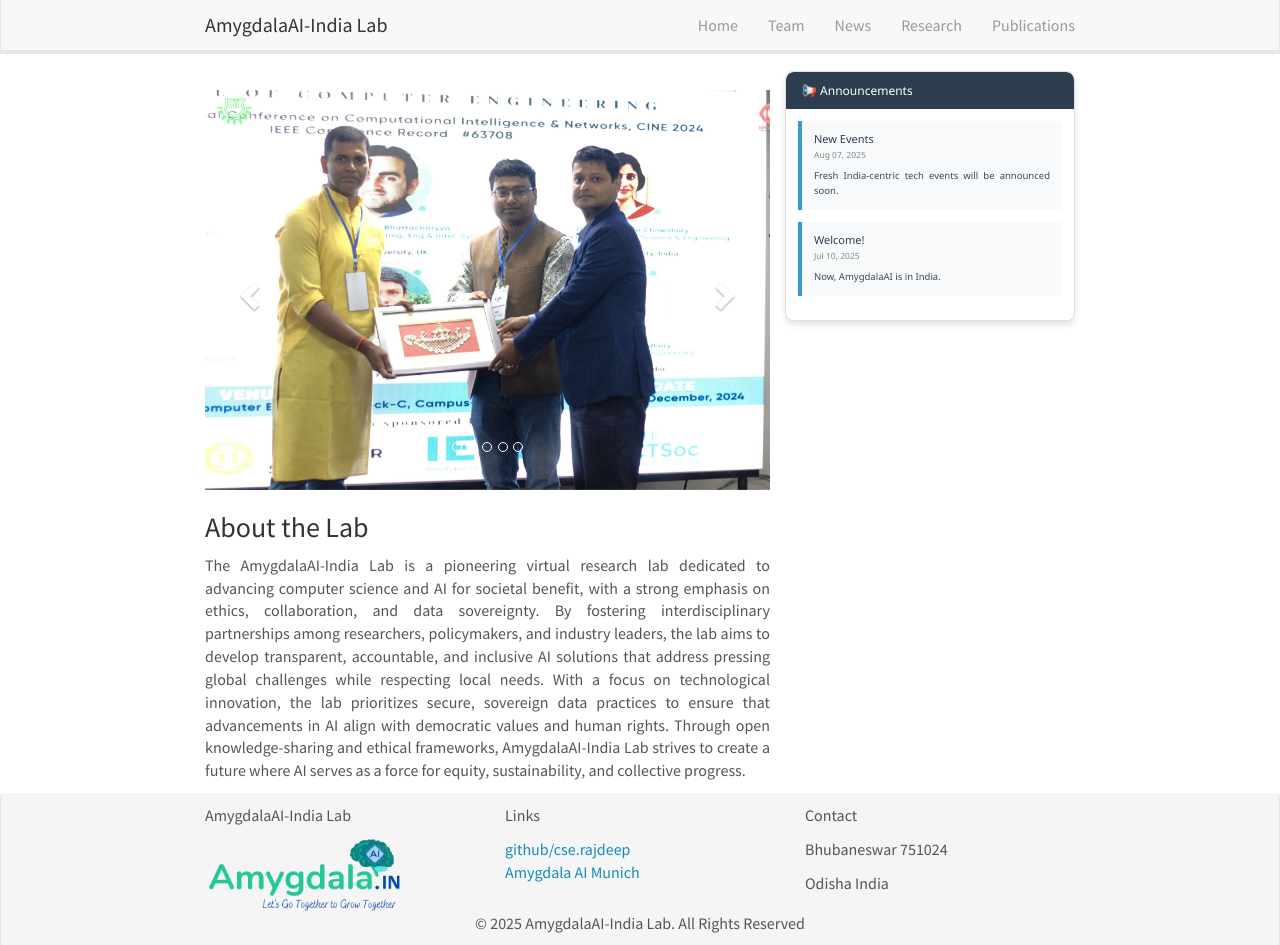
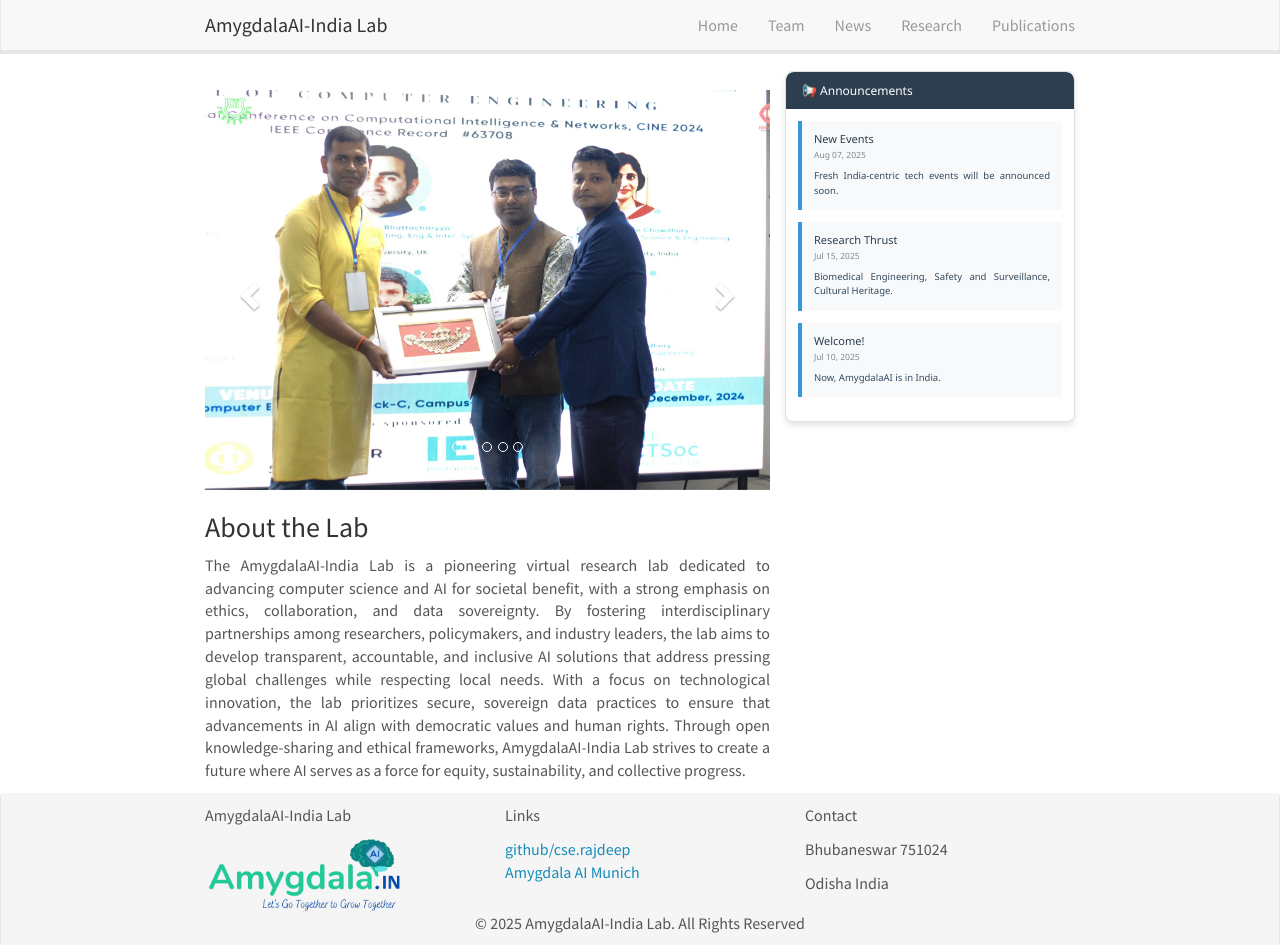
Before and after one commit to amygdalaaiindia/amygdalaaiindia.github.io, a Jekyll site: the page built from _pages/home.md, in a window 1280 px wide and 945 px high. Built offline with Jekyll 4.4.1, drawn with Linux system fonts in a browser that asks for light colours; nearby versions of some CDN libraries; comment, search, counter and statistics services are not loaded.

Commit message:
Update notices.yml

```diff
--- a/_data/notices.yml
+++ b/_data/notices.yml
@@ -3,6 +3,10 @@ recent_notices:
     date: 2025-08-07
     content: "Fresh India-centric tech events will be announced soon."
 
+  - title: "Research Thrust"
+    date: 2025-07-15
+    content: "Biomedical Engineering, Safety and Surveillance, Cultural Heritage."
+
   - title: "Welcome!"
     date: 2025-07-10
     content: "Now, AmygdalaAI is in India."
```
